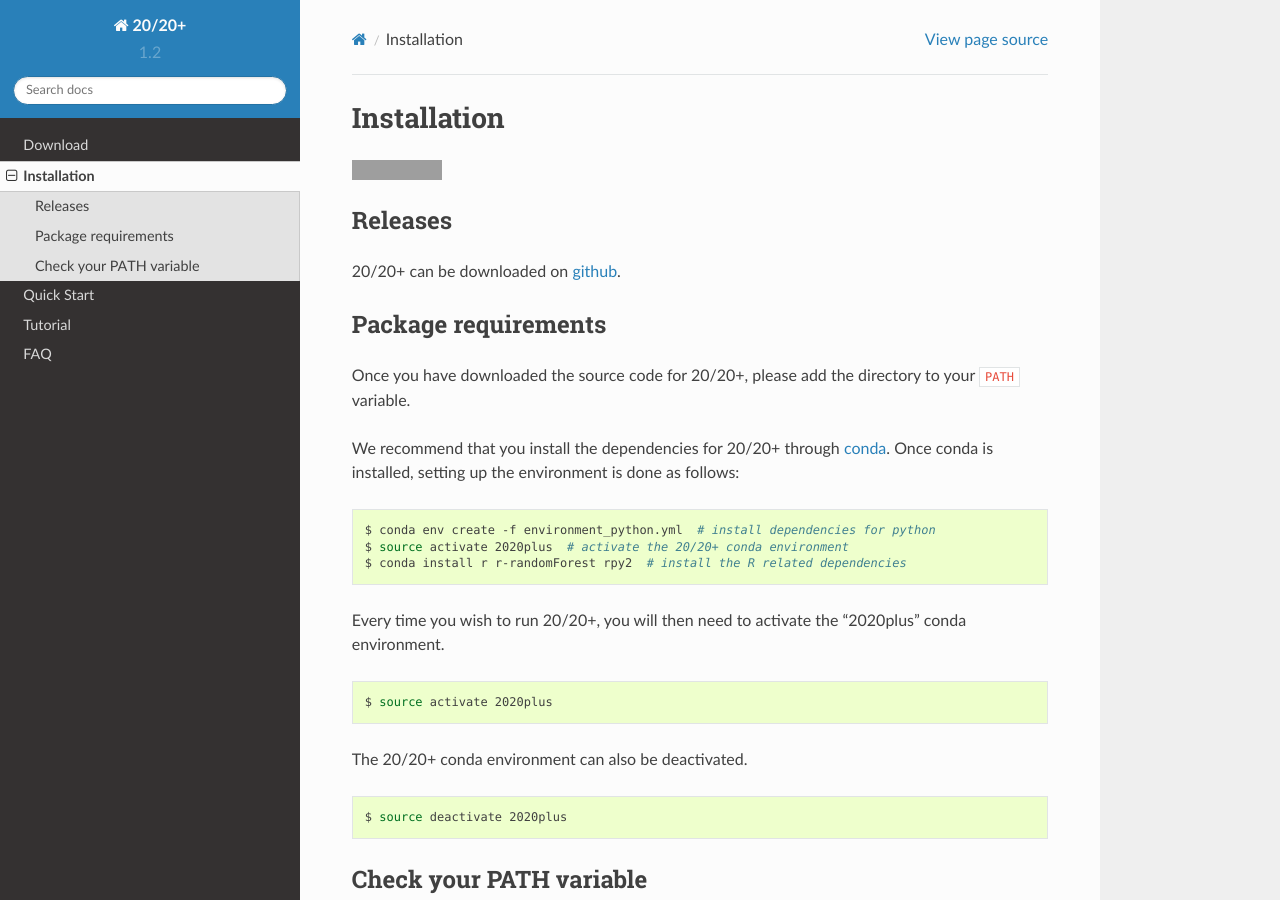
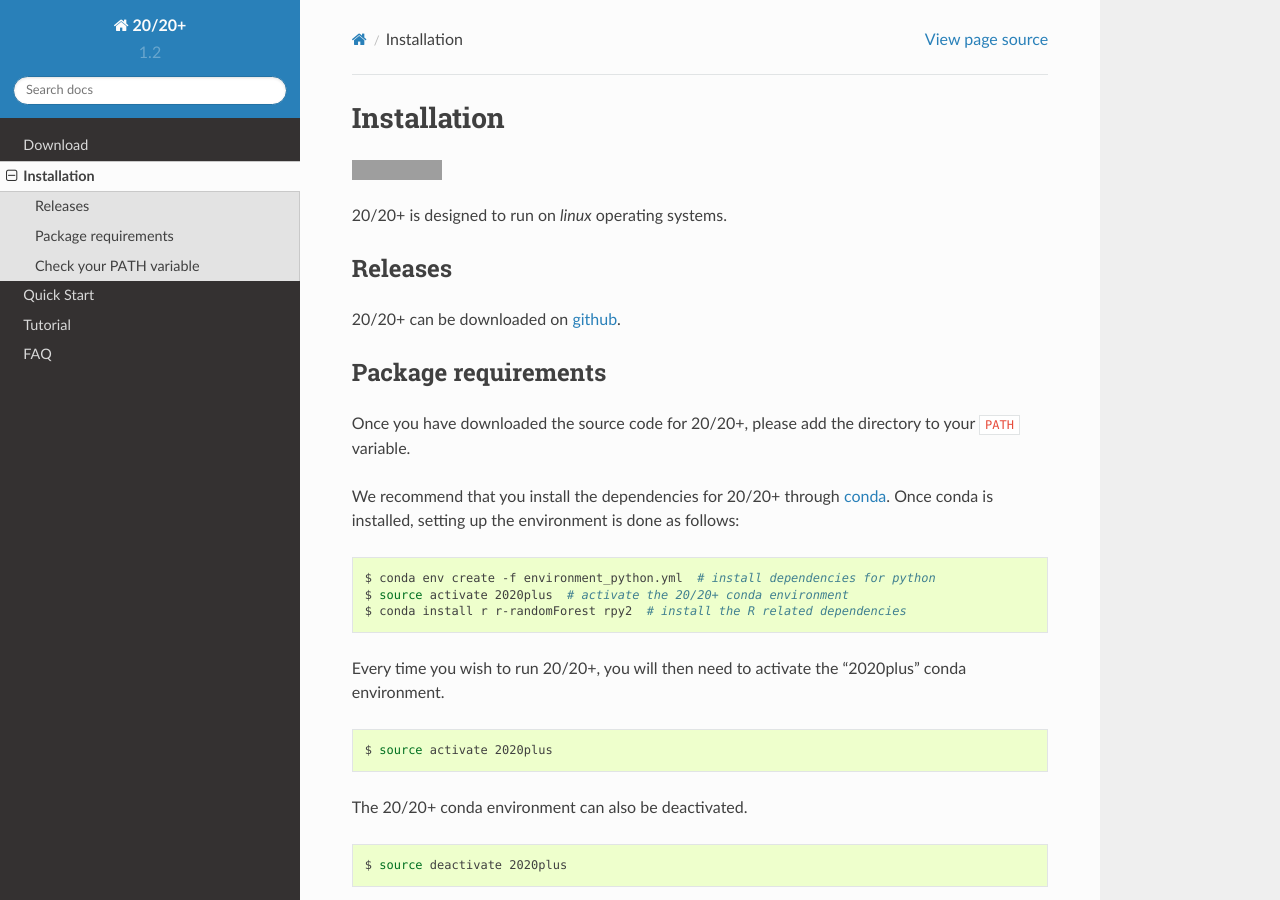
Before and after one commit to KarchinLab/2020plus, a Sphinx documentation site: the page built from doc/installation.rst, in a window 1280 px wide and 900 px high. Built offline with Sphinx 7.4.7 and the Read the Docs theme 2.0.0, drawn with Linux system fonts in a browser that asks for light colours; grey boxes are pictures that could not be loaded.

Commit message:
Added clarifying statement to docs saying 20/20+ should be run on a linux OS

```diff
--- a/doc/installation.rst
+++ b/doc/installation.rst
@@ -3,6 +3,8 @@
 
 .. image:: https://travis-ci.org/KarchinLab/2020plus.svg?branch=master
     :target: https://travis-ci.org/KarchinLab/2020plus
+
+20/20+ is designed to run on *linux* operating systems.
 
 Releases
 ~~~~~~~~
```
Also changed, not shown: README.md (+2 -0 lines).
